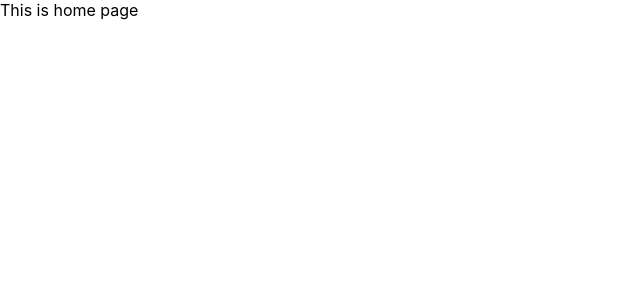
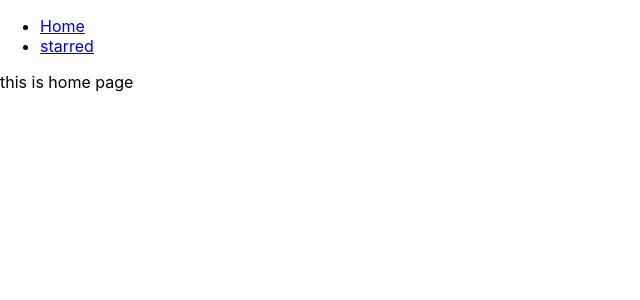
Before and after one commit to natsudragneel5/box-office, a React (Create React App) app: page / in a window 1280 px wide. Shown: the top 300 px of the page, without its empty margins (0-640 px from the left). Built offline with nearby package versions, Linux system fonts and the light colour scheme.

Commit message:
added nav-bar and pages

```diff
--- a/src/App.js
+++ b/src/App.js
@@ -1,16 +1,23 @@
 import React from "react";
 import { Switch, Route } from "react-router-dom";
+import Navs from "./components/Navs";
+import Home from "./pages/Home";
+import Starred from "./pages/Starred";
+
 function App() {
   return (
+    <div>
+      <Navs />
       <Switch>
         <Route exact path="/">
-        This is home page
+          <Home />
         </Route>
         <Route exact path="/starred">
-        This is home page
+          <Starred />
         </Route>
         <Route>Page not foud : ERROR 404</Route>
       </Switch>
+    </div>
   );
 }
 
--- /dev/null
+++ b/src/components/Navs.js
@@ -0,0 +1,24 @@
+/* eslint-disable react/jsx-no-undef */
+import React from "react";
+import { Link } from "react-router-dom";
+
+const LINKS = [
+  { to: "/", text: "Home" },
+  { to: "/starred", text: "starred" },
+];
+
+const Navs = () => {
+  return (
+    <div>
+      <ul>
+        {LINKS.map((item) => (
+          <li key={item.to}>
+            <Link to={item.to}>{item.text}</Link>
+          </li>
+        ))}
+      </ul>
+    </div>
+  );
+};
+
+export default Navs;
--- /dev/null
+++ b/src/pages/Home.js
@@ -0,0 +1,7 @@
+import React from "react";
+
+const Home = () => {
+  return <div>this is home page</div>;
+};
+
+export default Home;
--- /dev/null
+++ b/src/pages/Starred.js
@@ -0,0 +1,7 @@
+import React from "react";
+
+const Starred = () => {
+  return <div>this is starred page</div>;
+};
+
+export default Starred;
```
Lines whose indentation alone changed are shown as unchanged.
